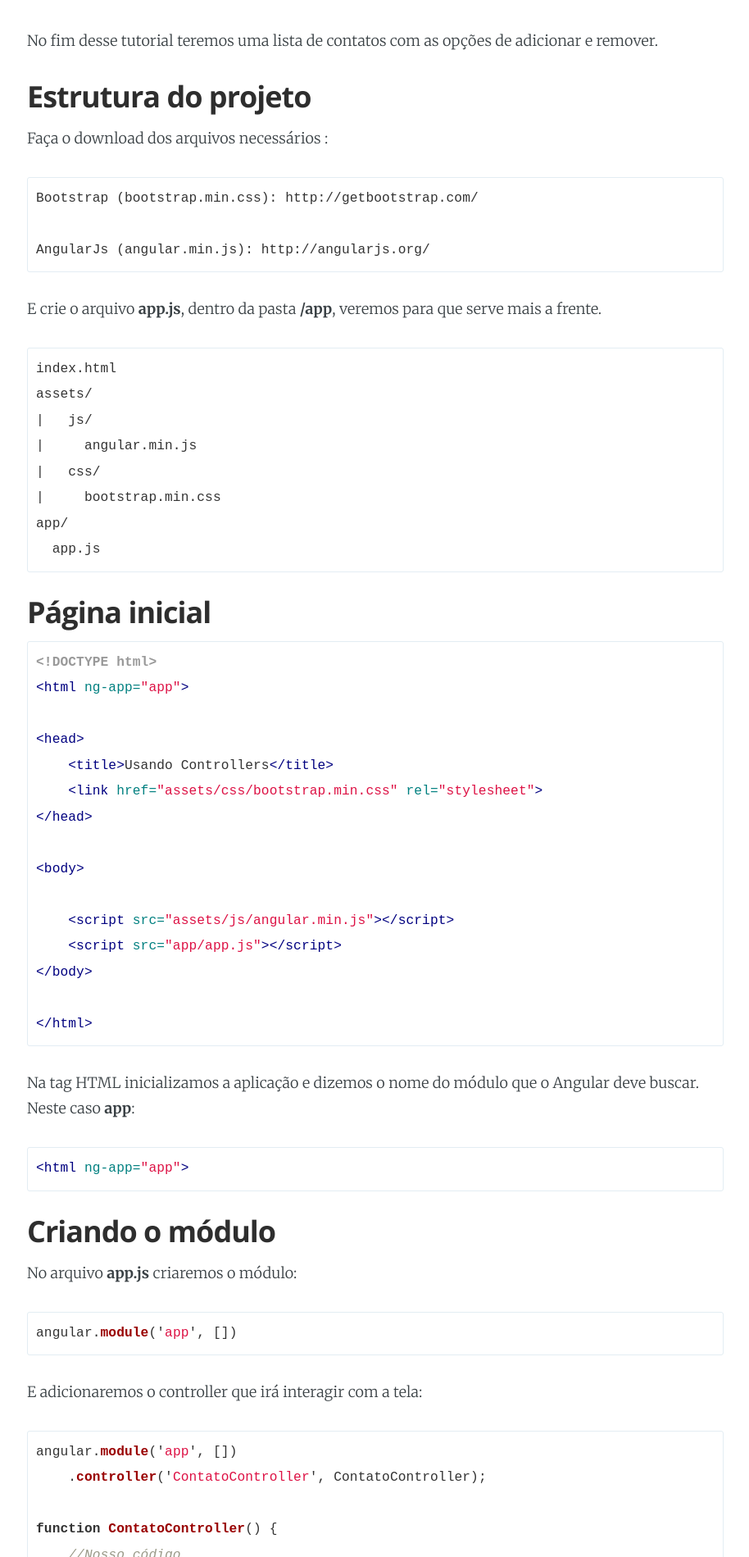
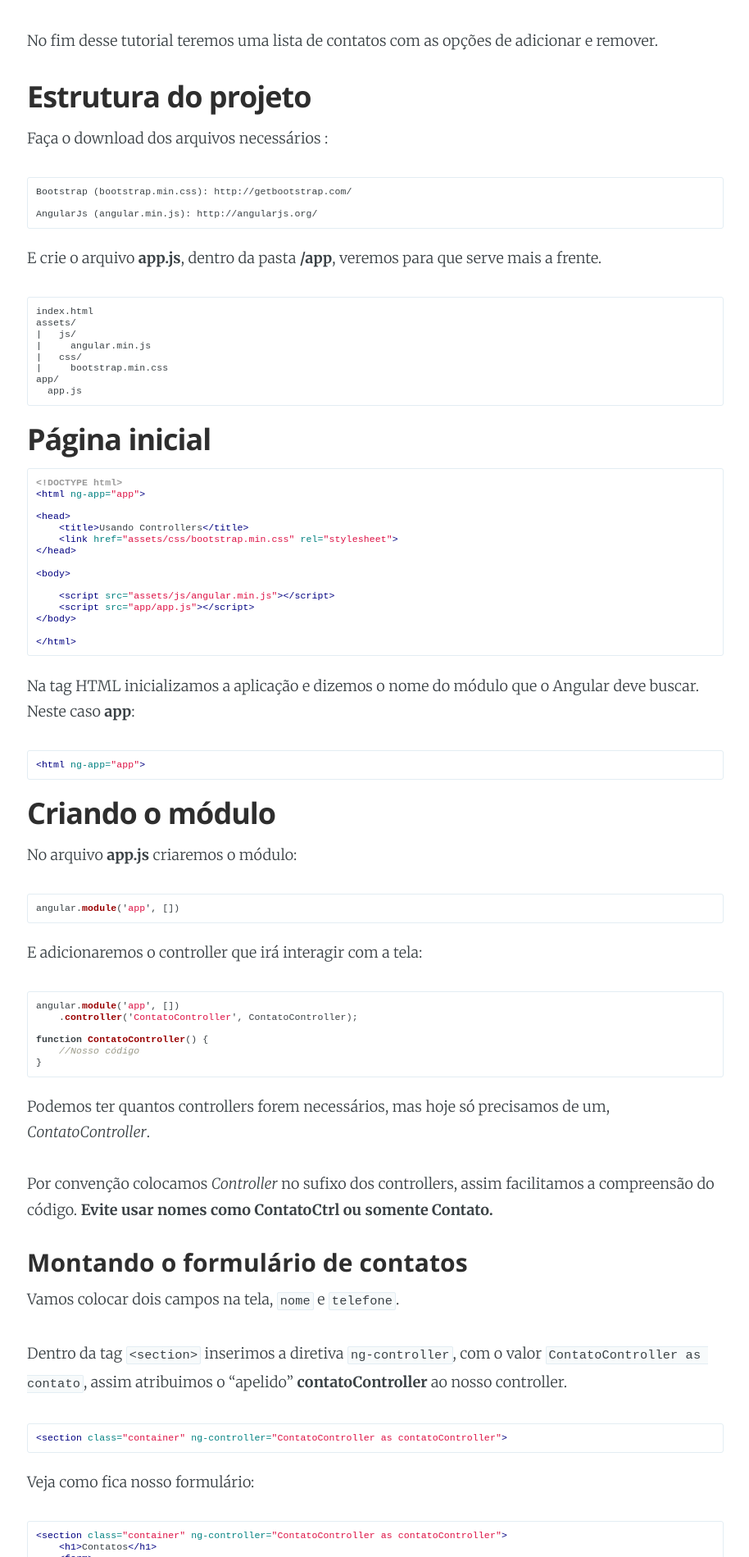
Before and after one commit to michaelfidelis/michaelfidelis.github.io, a Jekyll site: the page built from _posts/2016-01-25-usando-controllers-angularjs.md, in a window 1280 px wide. Shown: the part 352-2251 px from the top of the page at 82% size, without its empty margins (182-1096 px from the left). Built offline with Jekyll 4.4.1, drawn with Linux system fonts in a browser that asks for light colours; Markdown is read by kramdown in place of the engine named in the settings.

Commit message:
Update _syntax.scss

```diff
--- a/_sass/_syntax.scss
+++ b/_sass/_syntax.scss
@@ -1,74 +1,69 @@
-.highlight  { background: #ffffff; }
-.highlight .c { color: #999988; font-style: italic } /* Comment */
-.highlight .err { color: #a61717; background-color: #e3d2d2 } /* Error */
-.highlight .k { font-weight: bold } /* Keyword */
-.highlight .o { font-weight: bold } /* Operator */
-.highlight .cm { color: #999988; font-style: italic } /* Comment.Multiline */
-.highlight .cp { color: #999999; font-weight: bold } /* Comment.Preproc */
-.highlight .c1 { color: #999988; font-style: italic } /* Comment.Single */
-.highlight .cs { color: #999999; font-weight: bold; font-style: italic } /* Comment.Special */
-.highlight .gd { color: #000000; background-color: #ffdddd } /* Generic.Deleted */
-.highlight .gd .x { color: #000000; background-color: #ffaaaa } /* Generic.Deleted.Specific */
-.highlight .ge { font-style: italic } /* Generic.Emph */
-.highlight .gr { color: #aa0000 } /* Generic.Error */
-.highlight .gh { color: #999999 } /* Generic.Heading */
-.highlight .gi { color: #000000; background-color: #ddffdd } /* Generic.Inserted */
-.highlight .gi .x { color: #000000; background-color: #aaffaa } /* Generic.Inserted.Specific */
-.highlight .go { color: #888888 } /* Generic.Output */
-.highlight .gp { color: #555555 } /* Generic.Prompt */
-.highlight .gs { font-weight: bold } /* Generic.Strong */
-.highlight .gu { color: #aaaaaa } /* Generic.Subheading */
-.highlight .gt { color: #aa0000 } /* Generic.Traceback */
-.highlight .kc { font-weight: bold } /* Keyword.Constant */
-.highlight .kd { font-weight: bold } /* Keyword.Declaration */
-.highlight .kp { font-weight: bold } /* Keyword.Pseudo */
-.highlight .kr { font-weight: bold } /* Keyword.Reserved */
-.highlight .kt { color: #445588; font-weight: bold } /* Keyword.Type */
-.highlight .m { color: #009999 } /* Literal.Number */
-.highlight .s { color: #d14 } /* Literal.String */
-.highlight .na { color: #008080 } /* Name.Attribute */
-.highlight .nb { color: #0086B3 } /* Name.Builtin */
-.highlight .nc { color: #445588; font-weight: bold } /* Name.Class */
-.highlight .no { color: #008080 } /* Name.Constant */
-.highlight .ni { color: #800080 } /* Name.Entity */
-.highlight .ne { color: #990000; font-weight: bold } /* Name.Exception */
-.highlight .nf { color: #990000; font-weight: bold } /* Name.Function */
-.highlight .nn { color: #555555 } /* Name.Namespace */
-.highlight .nt { color: #000080 } /* Name.Tag */
-.highlight .nv { color: #008080 } /* Name.Variable */
-.highlight .ow { font-weight: bold } /* Operator.Word */
-.highlight .w { color: #bbbbbb } /* Text.Whitespace */
-.highlight .mf { color: #009999 } /* Literal.Number.Float */
-.highlight .mh { color: #009999 } /* Literal.Number.Hex */
-.highlight .mi { color: #009999 } /* Literal.Number.Integer */
-.highlight .mo { color: #009999 } /* Literal.Number.Oct */
-.highlight .sb { color: #d14 } /* Literal.String.Backtick */
-.highlight .sc { color: #d14 } /* Literal.String.Char */
-.highlight .sd { color: #d14 } /* Literal.String.Doc */
-.highlight .s2 { color: #d14 } /* Literal.String.Double */
-.highlight .se { color: #d14 } /* Literal.String.Escape */
-.highlight .sh { color: #d14 } /* Literal.String.Heredoc */
-.highlight .si { color: #d14 } /* Literal.String.Interpol */
-.highlight .sx { color: #d14 } /* Literal.String.Other */
-.highlight .sr { color: #009926 } /* Literal.String.Regex */
-.highlight .s1 { color: #d14 } /* Literal.String.Single */
-.highlight .ss { color: #990073 } /* Literal.String.Symbol */
-.highlight .bp { color: #999999 } /* Name.Builtin.Pseudo */
-.highlight .vc { color: #008080 } /* Name.Variable.Class */
-.highlight .vg { color: #008080 } /* Name.Variable.Global */
-.highlight .vi { color: #008080 } /* Name.Variable.Instance */
-.highlight .il { color: #009999 } /* Literal.Number.Integer.Long */
+.highlight {
+	background: #ffffff;
+    	font-size: 0.8em;
+    	line-height: 1.2em;
+	.c { color: #999988; font-style: italic } /* Comment */
+	.err { color: #a61717; background-color: #e3d2d2 } /* Error */
+	.k { font-weight: bold } /* Keyword */
+	.o { font-weight: bold } /* Operator */
+	.cm { color: #999988; font-style: italic } /* Comment.Multiline */
+	.cp { color: #999999; font-weight: bold } /* Comment.Preproc */
+	.c1 { color: #999988; font-style: italic } /* Comment.Single */
+	.cs { color: #999999; font-weight: bold; font-style: italic } /* Comment.Special */
+	.gd { color: #000000; background-color: #ffdddd } /* Generic.Deleted */
+	.gd .x { color: #000000; background-color: #ffaaaa } /* Generic.Deleted.Specific */
+	.ge { font-style: italic } /* Generic.Emph */
+	.gr { color: #aa0000 } /* Generic.Error */
+	.gh { color: #999999 } /* Generic.Heading */
+	.gi { color: #000000; background-color: #ddffdd } /* Generic.Inserted */
+	.gi .x { color: #000000; background-color: #aaffaa } /* Generic.Inserted.Specific */
+	.go { color: #888888 } /* Generic.Output */
+	.gp { color: #555555 } /* Generic.Prompt */
+	.gs { font-weight: bold } /* Generic.Strong */
+	.gu { color: #aaaaaa } /* Generic.Subheading */
+	.gt { color: #aa0000 } /* Generic.Traceback */
+	.kc { font-weight: bold } /* Keyword.Constant */
+	.kd { font-weight: bold } /* Keyword.Declaration */
+	.kp { font-weight: bold } /* Keyword.Pseudo */
+	.kr { font-weight: bold } /* Keyword.Reserved */
+	.kt { color: #445588; font-weight: bold } /* Keyword.Type */
+	.m { color: #009999 } /* Literal.Number */
+	.s { color: #d14 } /* Literal.String */
+	.na { color: #008080 } /* Name.Attribute */
+	.nb { color: #0086B3 } /* Name.Builtin */
+	.nc { color: #445588; font-weight: bold } /* Name.Class */
+	.no { color: #008080 } /* Name.Constant */
+	.ni { color: #800080 } /* Name.Entity */
+	.ne { color: #990000; font-weight: bold } /* Name.Exception */
+	.nf { color: #990000; font-weight: bold } /* Name.Function */
+	.nn { color: #555555 } /* Name.Namespace */
+	.nt { color: #000080 } /* Name.Tag */
+	.nv { color: #008080 } /* Name.Variable */
+	.ow { font-weight: bold } /* Operator.Word */
+	.w { color: #bbbbbb } /* Text.Whitespace */
+	.mf { color: #009999 } /* Literal.Number.Float */
+	.mh { color: #009999 } /* Literal.Number.Hex */
+	.mi { color: #009999 } /* Literal.Number.Integer */
+	.mo { color: #009999 } /* Literal.Number.Oct */
+	.sb { color: #d14 } /* Literal.String.Backtick */
+	.sc { color: #d14 } /* Literal.String.Char */
+	.sd { color: #d14 } /* Literal.String.Doc */
+	.s2 { color: #d14 } /* Literal.String.Double */
+	.se { color: #d14 } /* Literal.String.Escape */
+	.sh { color: #d14 } /* Literal.String.Heredoc */
+	.si { color: #d14 } /* Literal.String.Interpol */
+	.sx { color: #d14 } /* Literal.String.Other */
+	.sr { color: #009926 } /* Literal.String.Regex */
+	.s1 { color: #d14 } /* Literal.String.Single */
+	.ss { color: #990073 } /* Literal.String.Symbol */
+	.bp { color: #999999 } /* Name.Builtin.Pseudo */
+	.vc { color: #008080 } /* Name.Variable.Class */
+	.vg { color: #008080 } /* Name.Variable.Global */
+	.vi { color: #008080 } /* Name.Variable.Instance */
+	.il { color: #009999 } /* Literal.Number.Integer.Long */
+}
 
 /* Make line numbers unselectable: excludes line numbers from copy-paste user ops */
 .highlight .lineno {-webkit-user-select: none;-moz-user-select: none; -o-user-select: none;}
-.lineno::-moz-selection {background-color: transparent;}/* Mozilla specific */
+.lineno::-moz-selection {background-color: transparent;} /* Mozilla specific */
 .lineno::selection {background-color: transparent;} /* Other major browsers */
-
-.post>.highlight .lineno { color: #ccc; display:inline-block; padding: 0 5px; border-right:1px solid #ccc; }
-.post>.highlight pre code { display: block; white-space: pre; overflow-x: auto; word-wrap: normal; }
-.post>.highlight pre code.console { color:#666; background-color: black; padding: inherit;}
-.post>.highlight pre code.console .go { color: #bbb; }
-.post>.highlight pre code.console .gp { color: #999; }
-
-code { color: #333; background-color: #F4F4F4 }
-h1 code, h2 code, h3 code, h4 code { color: #c7254e }
```
